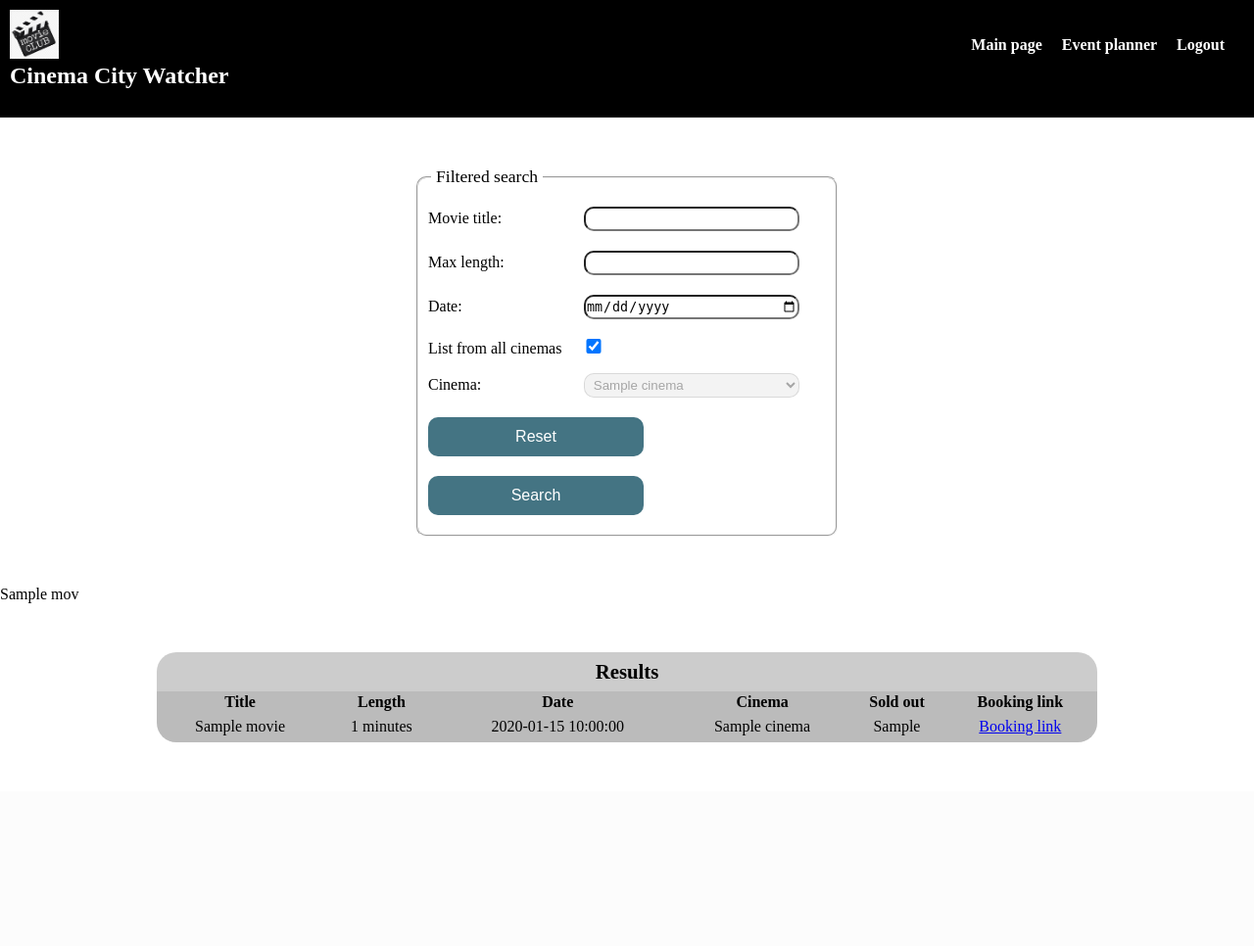
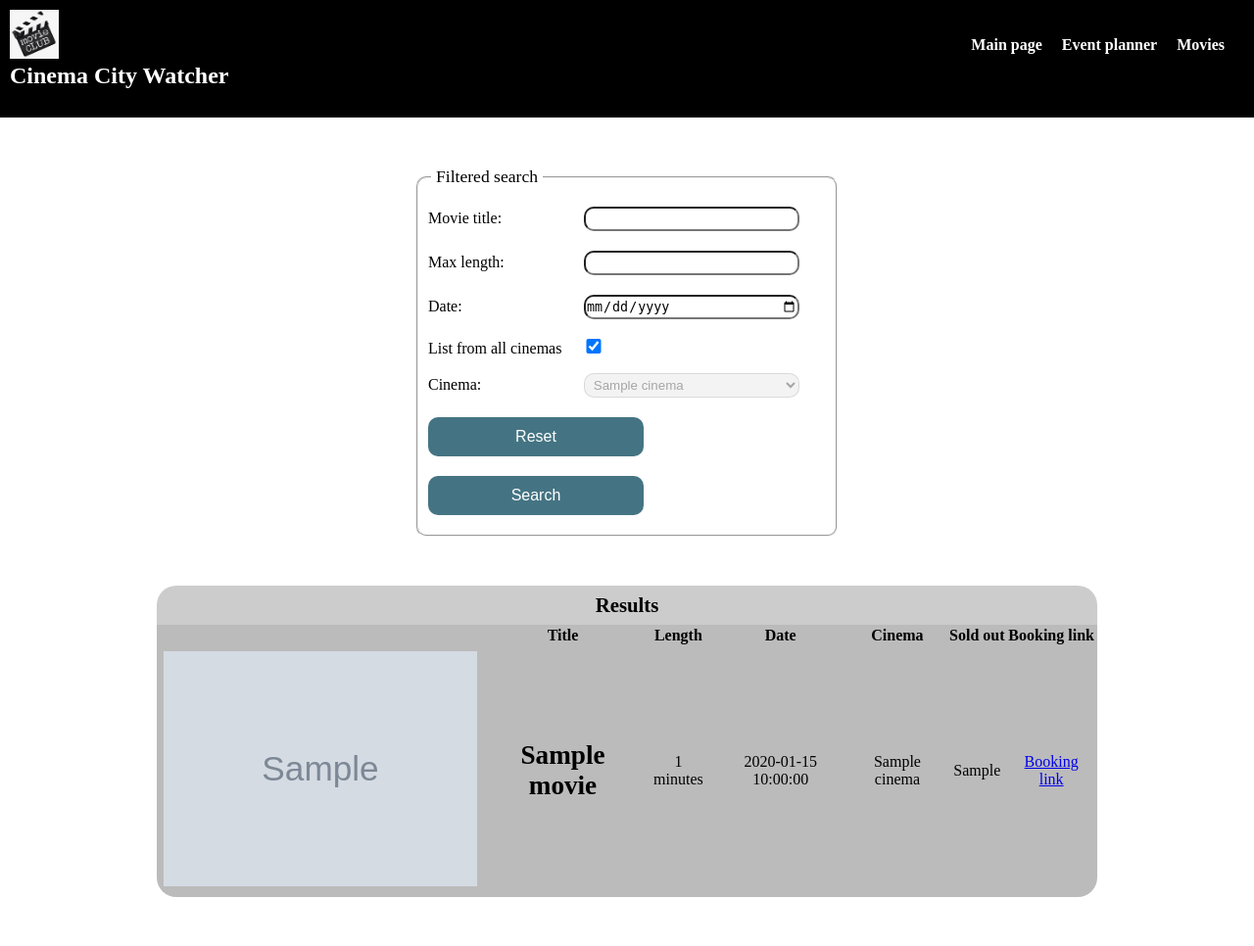
Before and after one commit to galj03/pycinwa, a Flask app: template pycinwa/main/templates/index.html in a window 1280 px wide. Shown: the whole page at 98% size. Before the commit the page ends 758 px from the top, so only its background shows below. Run offline with Flask 3, Linux system fonts and the light colour scheme; the template is opened without the code that fills it: most values are stand-ins (such as "Sample title", 1, 10 or a date in 2020); grey boxes marked "Sample" are stand-in pictures.

Commit message:
Add movies page

```diff
--- a/app.py
+++ b/app.py
@@ -42,7 +42,7 @@ def favourites():
 # TODO: list all movies and trailers
 @app.route('/movies')
 def config():
-    return 'Hello World!'
+    return redirect(url_for('movies.load_movies'))
 
 
 # TODO: get the trailers from movie object
--- a/pycin/pycin.py
+++ b/pycin/pycin.py
@@ -208,6 +208,7 @@ class CinemaEventFactory:
             name=parameters['name'],
             length=parameters['length'],
             video_link=parameters['videoLink'],
+            poster_link=parameters['posterLink'],
             attributes=tuple(parameters['attributeIds']))
 
     @staticmethod
--- a/pycinwa/error/route.py
+++ b/pycinwa/error/route.py
@@ -1,6 +1,4 @@
 from flask import Blueprint, render_template
-
-from pycinwa.asd import fetch_distinct_movies
 
 error = Blueprint('error', __name__, static_folder='static', template_folder='templates',
                   url_prefix='/error')
@@ -9,5 +7,4 @@ error = Blueprint('error', __name__, static_folder='static', template_folder='te
 @error.get('/')
 def load_error():
     # TODO: params
-    mov = fetch_distinct_movies()
     return render_template("error.html")
--- a/pycinwa/favourites/route.py
+++ b/pycinwa/favourites/route.py
@@ -2,8 +2,7 @@ from datetime import datetime, timedelta
 
 from flask import Blueprint, render_template
 
-from pycin import fetch_events, CINEMAS
-from pycinwa.asd import fetch_distinct_movies
+from pycin import fetch_events
 
 favourites = Blueprint('favourites', __name__, static_folder='static', template_folder='templates',
                        url_prefix='/favourites')
@@ -16,5 +15,4 @@ def load_favourites():
         query
         .select(lambda e: e)
     )
-    mov = fetch_distinct_movies()
     return render_template("favourites.html")
--- a/pycinwa/main/route.py
+++ b/pycinwa/main/route.py
@@ -3,7 +3,6 @@ from datetime import datetime, timedelta
 from flask import Blueprint, render_template
 
 from pycin import fetch_events, CINEMAS
-from pycinwa.asd import fetch_distinct_movies
 
 main = Blueprint('main', __name__, static_folder='static', template_folder='templates',
                  url_prefix='/main')
@@ -17,5 +16,4 @@ def load_main():
         query
         .select(lambda e: e)
     )
-    mov = fetch_distinct_movies()
-    return render_template("index.html", fetched_data=result, fetched_cinemas=CINEMAS, mov=mov)
+    return render_template("index.html", fetched_data=result, fetched_cinemas=CINEMAS)
--- a/pycinwa/main/templates/index.html
+++ b/pycinwa/main/templates/index.html
@@ -37,12 +37,6 @@
         </form>
     </div>
 
-    <div>
-    {% for m in mov %}
-        <p>{{ m.name }}</p>
-    {% endfor %}
-    </div>
-
     <div class="centered">
         <table class="vh300">
             <caption>
@@ -50,34 +44,38 @@
             </caption>
             <thead>
             <tr>
-                <th>Title</th>
-                <th>Length</th>
-                <th>Date</th>
-                <th>Cinema</th>
-                <th>Sold out</th>
-                <th>Booking link</th>
+                <th id="poster"></th>
+                <th id="title">Title</th>
+                <th id="length">Length</th>
+                <th id="date">Date</th>
+                <th id="cinema">Cinema</th>
+                <th id="sold_out">Sold out</th>
+                <th id="booking_link">Booking link</th>
             </tr>
             </thead>
             <tbody>
             {% for movie_event in fetched_data %}
                 <tr>
-                <td>
+                    <td headers="poster">
+                        <img src="{{ movie_event.movie.poster_link }}" alt="movie_poster">
+                    </td>
+                    <td headers="title">
                         {{ movie_event.movie.name }}
                     </td>
-                <td>
+                    <td headers="length">
                         {{ movie_event.movie.length }} minutes
                     </td>
-                <td>
+                    <td headers="date">
                         {{ movie_event.date }}
                     </td>
-                <td>
+                    <td headers="cinema">
                         {{ movie_event.cinema.name }}
                     </td>
-                <td>
+                    <td headers="sold_out">
                         {#                    TODO: x or checkmark #}
                         {{ movie_event.sold_out }}
                     </td>
-                <td>
+                    <td headers="booking_link">
                         <a href="{{ movie_event.booking_link }}">Booking link</a>
                     </td>
                 </tr>
@@ -87,7 +85,7 @@
     </div>
 
     <script>
-    function toggleIsCinemaSelectable(){
+        function toggleIsCinemaSelectable() {
             let cinemaSelector = document.getElementById("cinemas");
             cinemaSelector.disabled = !cinemaSelector.disabled;
         }
--- a/pycinwa/models/models.py
+++ b/pycinwa/models/models.py
@@ -41,6 +41,8 @@ class Movie:
         length of the movie in minutes
     video_link : str
         the youtube link of the movie trailer
+    poster_link : str
+        the link for the movie poster
     attributes : list
         collection of strings containing attribute keywords
 
@@ -50,12 +52,13 @@ class Movie:
         Prints the animals name and what sound it makes
     """
 
-    def __init__(self, id, name, length, video_link, attributes):
+    def __init__(self, id, name, length, video_link, poster_link, attributes):
         self.id = id
         self.name = name
         self.length = length
         self.attributes = attributes
         self.video_link = video_link
+        self.poster_link = poster_link
 
 
 class Event:
--- a/pycinwa/movies/controller.py
+++ b/pycinwa/movies/controller.py
@@ -5,7 +5,6 @@ from pycin import fetch_events
 
 def fetch_distinct_movies(date=datetime.today()) -> list:
     events = fetch_events([date])
-    # movies = events.filter(lambda event: event[''] == date)
     movies = list()
     for event in events.select(lambda e: e):
         if event.movie not in movies:
--- a/pycinwa/movies/route.py
+++ b/pycinwa/movies/route.py
@@ -1,3 +1,5 @@
+from datetime import timedelta, datetime
+
 from flask import Blueprint, render_template
 
 from pycinwa.movies.controller import fetch_distinct_movies
@@ -9,5 +11,5 @@ movies = Blueprint('movies', __name__, static_folder='static', template_folder='
 @movies.get('/')
 def load_movies():
     # TODO: params
-    mov = fetch_distinct_movies()
-    return render_template("movies.html")
+    distinct_movies = fetch_distinct_movies(datetime.today() + timedelta(days=1))
+    return render_template("movies.html", movies=distinct_movies)
--- a/static/styles/common.css
+++ b/static/styles/common.css
@@ -7,7 +7,7 @@
     --footer-height: 15vh;
 }
 
-body{
+body {
     width: 100vw;
 }
 
@@ -30,14 +30,14 @@ nav {
     padding: 10px;
 }
 
-.general{
+.general {
     display: flex;
     flex-direction: row;
     align-items: center;
     gap: 10px;
 }
 
-.general p{
+.general p {
 
 }
 
@@ -74,17 +74,21 @@ main {
     min-height: 70vh;
 }
 
-.centered{
+.centered {
     display: flex;
     justify-content: center;
     align-items: center;
     margin: 50px;
 }
 
-#info{
-    color:green;
+#info {
+    color: green;
     font-weight: bold;
     font-size: 1.3rem;
+}
+
+img {
+    max-height: 30vh;
 }
 
 /* Footer */
--- a/static/styles/tables.css
+++ b/static/styles/tables.css
@@ -33,6 +33,11 @@ td[headers], td {
     text-align: center;
 }
 
+td[headers="title"] {
+    font-weight: bold;
+    font-size: 1.7rem;
+}
+
 td {
     padding: 5px;
 }
--- a/templates/base.html
+++ b/templates/base.html
@@ -23,7 +23,7 @@
         <ul>
             <li><a href="/">Main page</a></li>
             <li><a href="/event-planner">Event planner</a></li>
-            <li><a href="/logout">Logout</a></li>
+            <li><a href="/movies">Movies</a></li>
         </ul>
     </nav>
 </header>
```
Also changed, not shown: pycinwa/movies/templates/movies.html (added, +34 -0 lines). Lines whose indentation alone changed are shown as unchanged.
